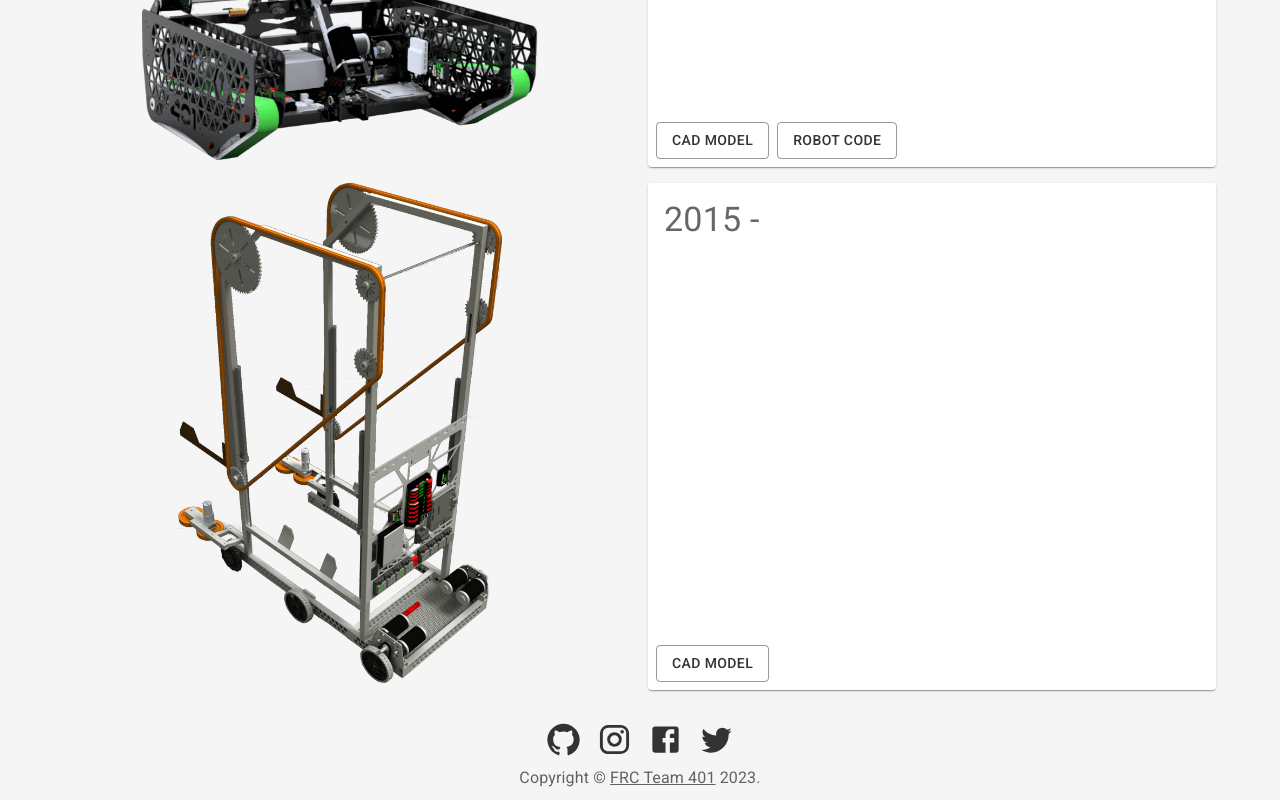
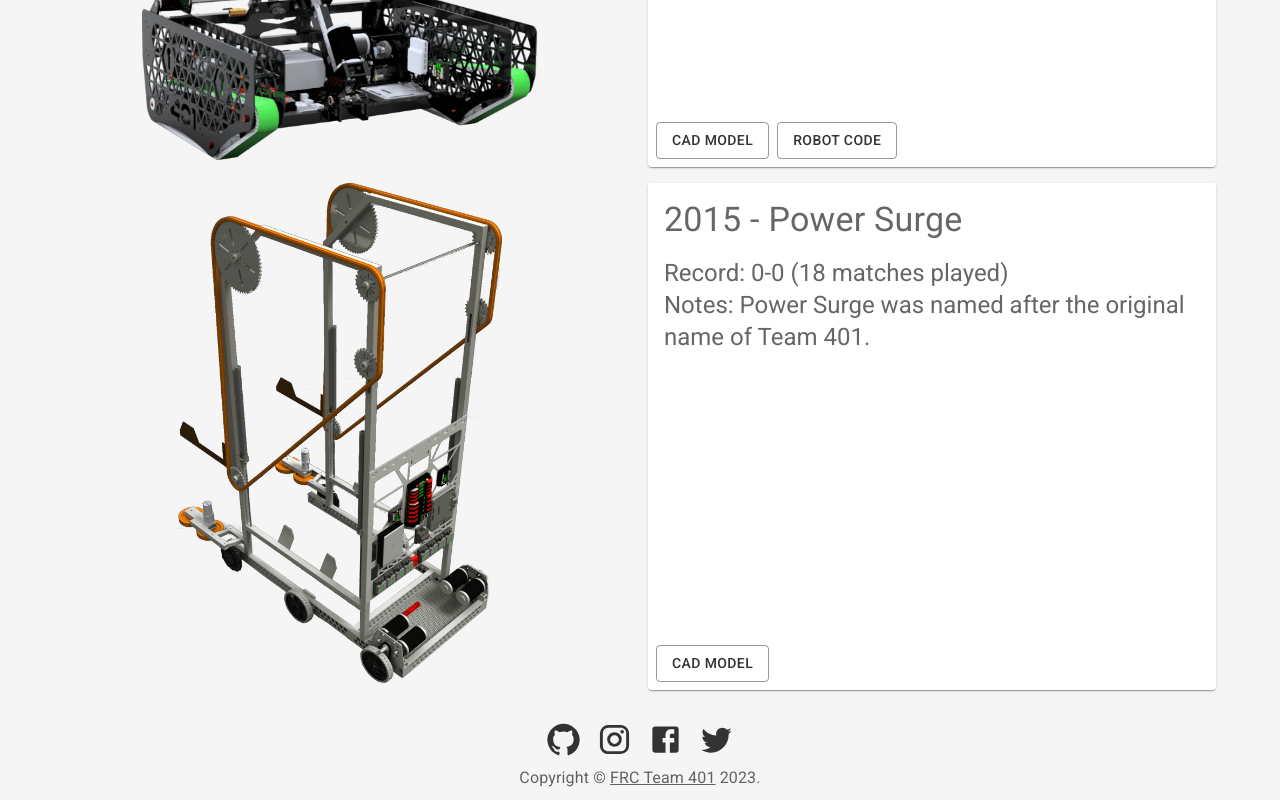
Before and after one commit to team401/team401.github.io, a React (Create React App) app: page /robots in a window 1280 px wide. Shown: the part 4039-4839 px from the top of the page. Built offline with nearby package versions, Linux system fonts and the light colour scheme.

Commit message:
Some basic info on 2015 bot

```diff
--- a/src/Robots.tsx
+++ b/src/Robots.tsx
@@ -38,6 +38,8 @@ class RobotInfo {
   weight?: string;
   record?: string;
   notes?: string;
+  awards?: string[];
+  events?: string[];
 
   constructor(
     year: number,
@@ -51,6 +53,8 @@ class RobotInfo {
       weight?: string;
       record?: string;
       notes?: string;
+      awards?: string[];
+      events?: string[];
     }
   ) {
     this.year = year;
@@ -64,6 +68,8 @@ class RobotInfo {
     this.weight = options?.weight;
     this.record = options?.record;
     this.notes = options?.notes;
+    this.awards = options?.awards;
+    this.events = options?.events;
   }
 }
 
@@ -135,11 +141,13 @@ const robots: RobotInfo[] = [
       "https://drive.google.com/drive/folders/1wz_eZ_hemPkTkRQ8PvtBEJDQy3kdJn9r?usp=share_link",
     codeLink: "https://github.com/team401/2016-Robot-Code",
   }),
-  new RobotInfo(2015, "", {
+  new RobotInfo(2015, "Power Surge", {
     img: robot2015,
     full: robot2015full,
+    record: "0-0 (18 matches played)",
     cadLink:
       "https://drive.google.com/drive/folders/1V04KOoUnonzY4b9hqrEj9zfMybDzheQb?usp=share_link",
+    notes: "Power Surge was named after the original name of Team 401.",
   }),
 ];
 
```
